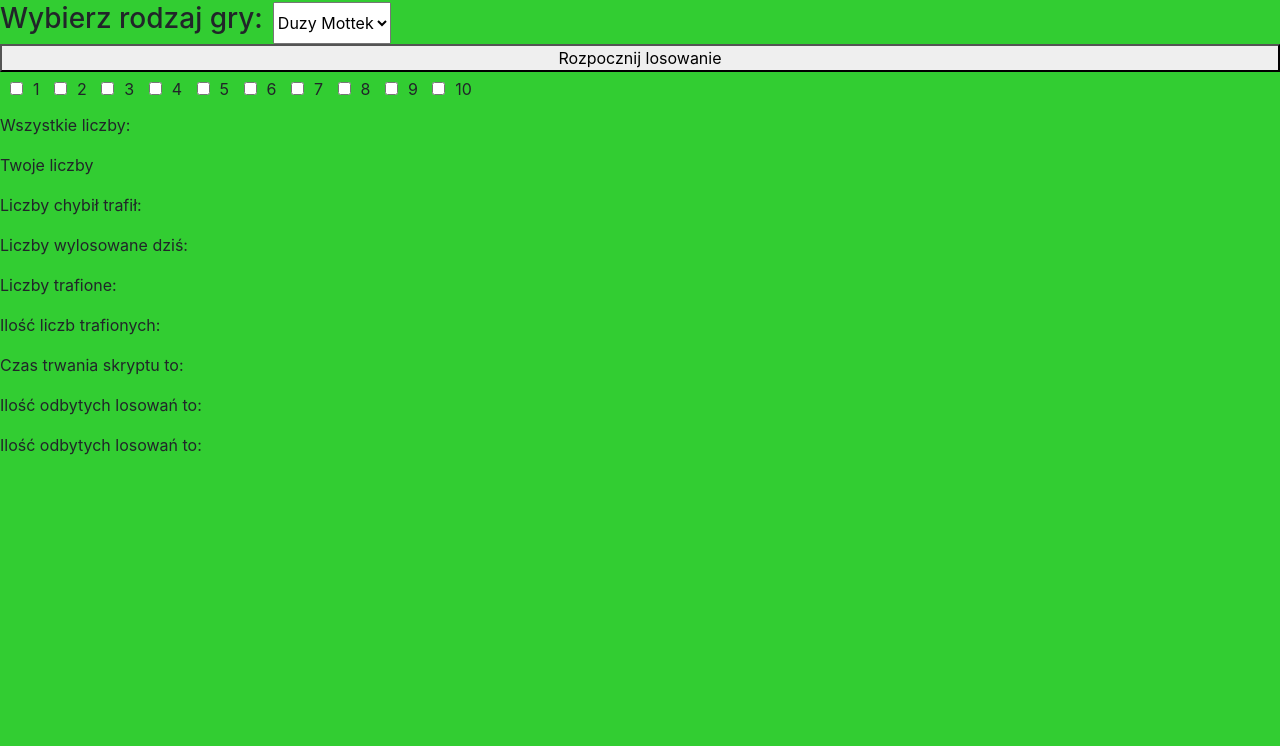
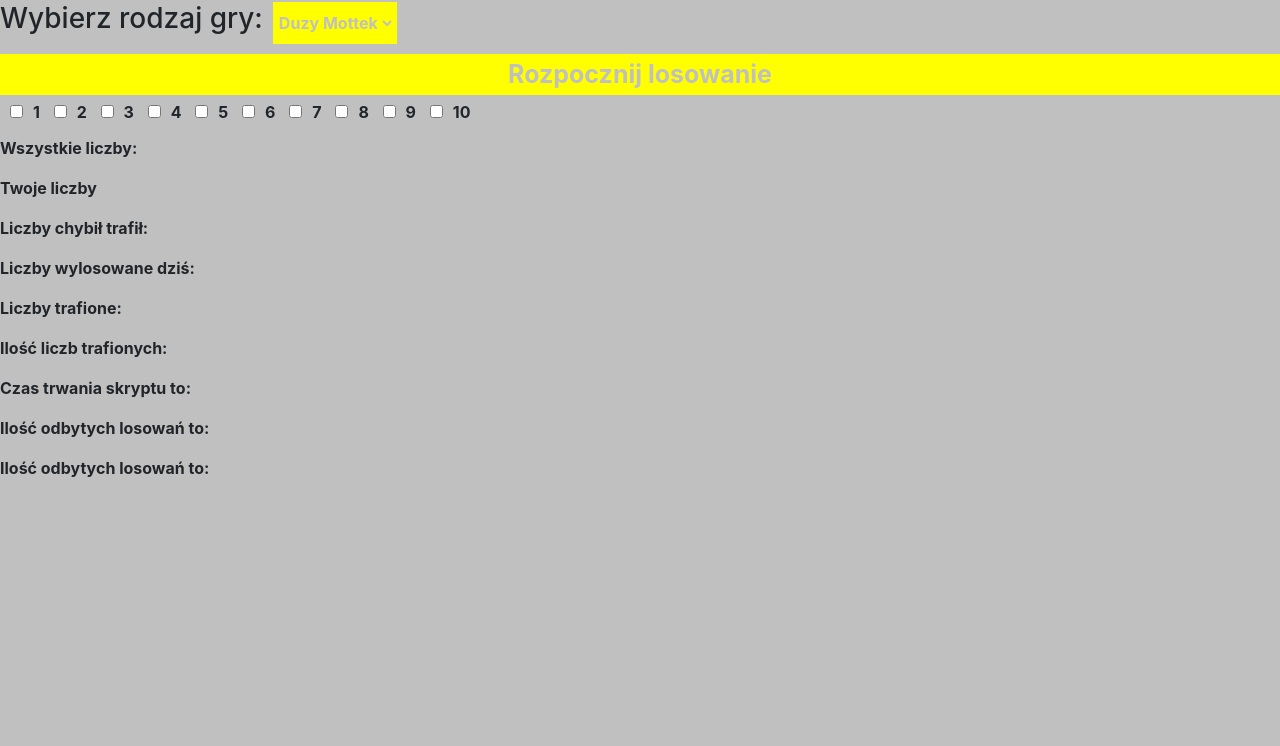
Before and after one commit to szczepaniakmichal/lottery_machine, a plain HTML site: page index.html in a window 1280 px wide. Shown: the part 54-800 px from the top of the page. Drawn offline with nearby package versions, Linux system fonts and the light colour scheme.

Commit message:
zmiana styli - color, font

```diff
--- a/index.html
+++ b/index.html
@@ -23,7 +23,7 @@
     </div>
     <div class="row">
         <h3>Wybierz rodzaj gry: </h3>
-        <select class="margin" name="" id="rodzajGry">
+        <select class="margin rodzaj_gry" name="" id="rodzajGry">
             <option  value="duzyMottek">Duzy Mottek</option >
             <option  value="malyMottek">Mały Mottek</option >
         </select>
@@ -31,7 +31,7 @@
 <!--        <label class="col-xl-6 col-sm-12" for="malyMottek"><input type="checkbox" name="" id="malyMottek" value="malyMottek">Mały Mottek</label>-->
     </div>
     <div class="row">
-        <button class="col-xl-12" onclick="wszystkieFunkcje()">Rozpocznij losowanie</button>
+        <button class="col-xl-12 start_game" onclick="wszystkieFunkcje()">Rozpocznij losowanie</button>
     </div>
   </div>
 
--- a/style.css
+++ b/style.css
@@ -5,13 +5,43 @@
 }
 
 body {
-    background-color: limegreen;
+    background-color: silver;
+    font-weight: 700;
 }
 
 input[type=checkbox] {
     margin: 10px;
 }
 
+.rodzaj_gry, .rodzaj_gry > option {
+    background-color: yellow;
+    color: silver;
+    border: yellow solid 2px;
+    transition: 1s;
+    font-weight: 700;
+}
+
+.rodzaj_gry > option {
+    font-weight: 700;
+}
+
 .margin {
   margin-left: 10px;
-};
+}
+
+.start_game {
+    background-color: yellow;
+    color: silver;
+    border: yellow solid 2px;
+    transition: 1s;
+    font-weight: 700;
+    font-size: 25px;
+    margin-top: 10px;
+}
+
+.start_game:hover {
+    background-color: silver;
+    color: yellow;
+    border: silver solid 2px;
+    transition: 1s;
+}
```
